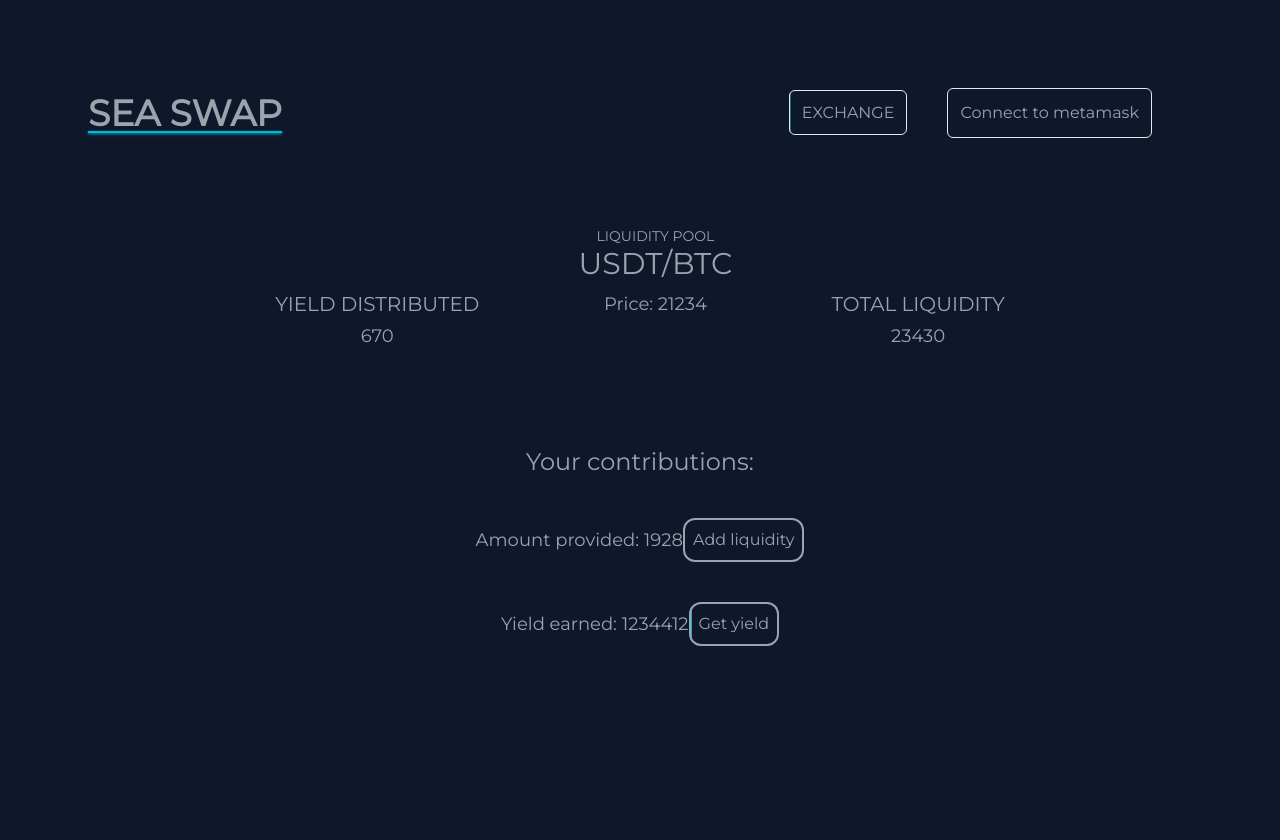
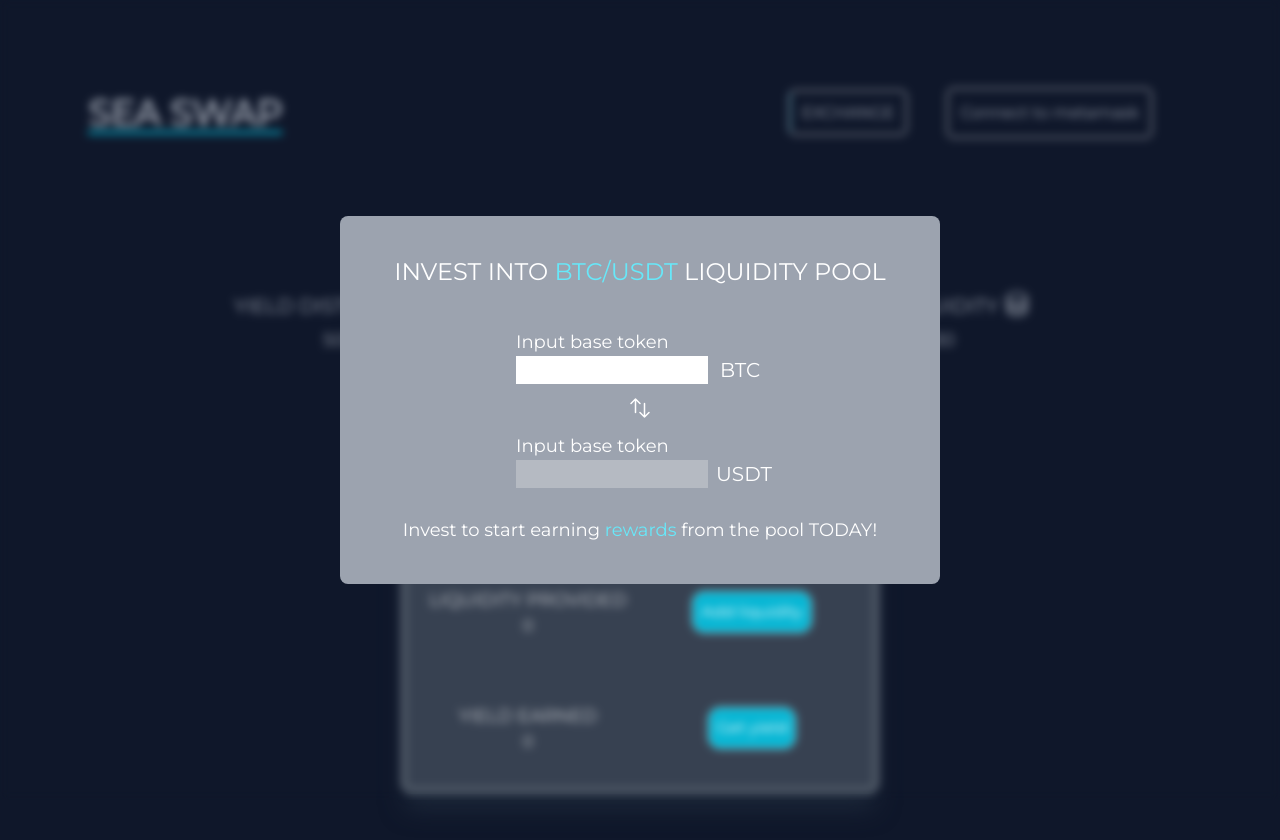
Before and after one commit to BChainbuddy/decentralizedExchange, a Next.js app: page /poolpage in a window 1280 px wide. Both pictures are taken after a click on the button "Add liquidity". Shown: the top 840 px of the page. Before the commit the page ends 800 px from the top, so only its background shows below. Built offline with nearby package versions, Linux system fonts and the light colour scheme.

Commit message:
upgraded the liquidity pool page

```diff
--- a/src/app/page.jsx
+++ b/src/app/page.jsx
@@ -43,7 +43,7 @@ export default function Home() {
         </div>
       </header>
       <main className="flex justify-center">
-        <div className="w-[450px] space-y-1 mt-16 py-10 text-gray-400 p-10 text-center flex flex-col rounded-xl shadow-2xl shadow-cyan-400">
+        <div className="w-[450px] space-y-1 mt-16 py-10 text-gray-400 p-10 text-center flex flex-col rounded-xl shadow-2xl shadow-cyan-500">
           <p className="text-2xl mb-4">Exchange Tokens</p>
           <div className="flex flex-col">
             <div>
--- a/src/app/poolpage/page.jsx
+++ b/src/app/poolpage/page.jsx
@@ -6,6 +6,7 @@ import Connect from "../../components/connectButton";
 import { useState, useRef, useEffect } from "react";
 import Link from "next/link";
 import { redirect } from "next/navigation";
+import Modal from "../../components/modal"
 
 const monserrat = Montserrat({
   subsets: ["latin"],
@@ -14,19 +15,21 @@ const monserrat = Montserrat({
 
 export default function poolPage() {
   const [connected, isConnected] = useState(false);
+  const [displayModal, setDisplayModal] = useState(false)
+  const [displayModal2, setDisplayModal2] = useState(false)
 
   function numberCounter() {
     let countingY = 0
     let countingL = 0
 
-    const totalYield = 670
+    const totalYield = 50000
     const liquidities = 23430
 
     let counter = setInterval(count, 1)
 
     function count() {
       const matches = document.querySelectorAll('.number')
-
+      if(matches.length > 0) {
         if(countingY + 100 <= totalYield) {
           countingY += 100
           matches[0].innerHTML = countingY
@@ -50,12 +53,14 @@ export default function poolPage() {
       }
 
       }
+  }
 
   useEffect(() => {
     numberCounter()
   }, [])
 
-  return ( <div className={monserrat.className}>
+  return (
+    <div className={monserrat.className}>
       <header className="justify-between flex flex-row items-center p-6">
         <div className="relative">
           <p className="text-gray-400 text-4xl font-bold">SEA SWAP</p>
@@ -72,33 +77,97 @@ export default function poolPage() {
         </div>
       </header>
       <main className="flex flex-col">
-        <section className="flex flex-row text-gray-400 justify-evenly px-28 mt-16">
-            <div  className="flex flex-col text-center mt-16 space-y-1">
+        <section className="flex flex-row text-gray-400 px-28 mt-16">
+            <div  className="flex flex-col text-center mt-16 space-y-1 w-1/3 ml-8">
+              <div className="flex flex-row items-center justify-center space-x-1">
                 <p className="text-xl">YIELD DISTRIBUTED</p>
+                  <svg xmlns="http://www.w3.org/2000/svg" fill="none" viewBox="0 0 24 24" strokeWidth={1.5} stroke="currentColor" className="w-7 h-7 mb-1">
+                    <path strokeLinecap="round" strokeLinejoin="round" d="M3 13.125C3 12.504 3.504 12 4.125 12h2.25c.621 0 1.125.504 1.125 1.125v6.75C7.5 20.496 6.996 21 6.375 21h-2.25A1.125 1.125 0 013 19.875v-6.75zM9.75 8.625c0-.621.504-1.125 1.125-1.125h2.25c.621 0 1.125.504 1.125 1.125v11.25c0 .621-.504 1.125-1.125 1.125h-2.25a1.125 1.125 0 01-1.125-1.125V8.625zM16.5 4.125c0-.621.504-1.125 1.125-1.125h2.25C20.496 3 21 3.504 21 4.125v15.75c0 .621-.504 1.125-1.125 1.125h-2.25a1.125 1.125 0 01-1.125-1.125V4.125z" />
+                  </svg>
+              </div>
               <p className="text-lg number">0</p>
             </div>
-            <div className="flex flex-col text-center">
+            <div className="flex flex-col text-center w-1/3">
               <p className="text-sm">LIQUIDITY POOL</p>
-              <p className="text-3xl">USDT/BTC</p>
+              <p className="text-3xl text-cyan-500">USDT/BTC</p>
               <p className="text-lg mt-2">Price: 21234</p>
             </div>
-            <div className="flex flex-col text-center mt-16 space-y-1">
-              <p className="text-xl">TOTAL LIQUIDITY</p>
+            <div className="flex flex-col text-center mt-16 space-y-1 w-1/3 mr-8">
+              <div className="flex flex-row items-center justify-center space-x-1">
+                <p className="text-xl">TOTAL LIQUIDITY</p><svg xmlns="http://www.w3.org/2000/svg" fill="none" viewBox="0 0 24 24" strokeWidth={1.5} stroke="currentColor" className="w-7 h-7 mb-1">
+                  <path strokeLinecap="round" strokeLinejoin="round" d="M20.25 6.375c0 2.278-3.694 4.125-8.25 4.125S3.75 8.653 3.75 6.375m16.5 0c0-2.278-3.694-4.125-8.25-4.125S3.75 4.097 3.75 6.375m16.5 0v11.25c0 2.278-3.694 4.125-8.25 4.125s-8.25-1.847-8.25-4.125V6.375m16.5 0v3.75m-16.5-3.75v3.75m16.5 0v3.75C20.25 16.153 16.556 18 12 18s-8.25-1.847-8.25-4.125v-3.75m16.5 0c0 2.278-3.694 4.125-8.25 4.125s-8.25-1.847-8.25-4.125" />
+                </svg>
+              </div>
               <p className="text-lg number">0</p>
             </div>
         </section>
-        <section className="flex flex-col text-gray-400 place-items-center mt-24 space-y-10">
-          <p className="text-center text-2xl">Your contributions:</p>
-          <div className="flex flex-row items-center">
-            <p className="text-lg">Amount provided: <span>1928</span></p>
-            <button className="border-2 border-gray-400 button rounded-xl p-2">Add liquidity</button>
+        <section className="flex flex-col text-white/75 place-items-center shadow-xl shadow-slate-800/90 mt-24 space-y-16  w-5/12 mx-auto py-8 px-2 rounded-xl bg-gray-700 border-8 border-gray-600">
+          <p className="text-center text-2xl text-white">YOUR CONTRIBUTIONS:</p>
+          <div className="flex flex-row items-center w-full">
+            <div className="w-1/2 text-center">
+              <p className="text-lg">LIQUIDITY PROVIDED</p>
+              <p className="text-base">0</p>
             </div>
-          <div className="flex flex-row items-center">
-            <p className="text-lg">Yield earned: <span>1234412</span></p>
-            <button className="border-2 border-gray-400 button rounded-xl p-2">Get yield</button>
+            <div className="flex justify-center w-1/2">
+              <button onClick={() => {
+                setDisplayModal(true)
+              }} className="transition ease-in-out duration-500 border bg-cyan-500 rounded-xl p-2 text-white hover:scale-110 hover:bg-cyan-700">Add liquidity</button>
+            </div>
+          </div>
+          <div className="flex flex-row items-center w-full">
+            <div className="w-1/2 text-center">
+              <p className="text-lg">YIELD EARNED</p>
+              <p className="text-base">0</p>
+            </div>
+            <div className="flex justify-center w-1/2">
+              <button onClick={() => {
+                setDisplayModal2(true)
+              }} className="transition ease-in-out duration-500 border bg-cyan-500 rounded-xl p-2 text-white hover:scale-110 hover:bg-cyan-700">Get yield</button>
+            </div>
           </div>
         </section>
       </main>
+      <Modal isVisible={displayModal} onClose={() => {
+        setDisplayModal(false)
+      }}>
+        <p className="text-center text-white text-2xl">INVEST INTO <span className="text-cyan-300">BTC/USDT</span> LIQUIDITY POOL</p>
+        <div className="mx-auto mt-10">
+          <p className="text-white text-lg">Input base token</p>
+          <div className="flex flex-row space-x-2">
+            <input></input>
+            <p className="text-white text-xl w-12 text-center">BTC</p>
+          </div>
+        </div>
+        <svg xmlns="http://www.w3.org/2000/svg" fill="none" viewBox="0 0 24 24" stroke-width="1.5" stroke="#FFFFFF" className="w-6 h-6 mx-auto mt-3">
+          <path stroke-linecap="round" stroke-linejoin="round" d="M3 7.5L7.5 3m0 0L12 7.5M7.5 3v13.5m13.5 0L16.5 21m0 0L12 16.5m4.5 4.5V7.5" />
+        </svg>
+        <div className="mx-auto mt-3">
+          <p className="text-white text-lg">Input base token</p>
+          <div className="flex flex-row space-x-2">
+            <input disabled></input>
+            <p className="text-white text-xl w-12 text-center">USDT</p>
+          </div>
+        </div>
+        <p className="text-center mt-7 text-white text-lg">
+          Invest to start earning <span className="text-cyan-300">rewards</span> from the pool TODAY!
+        </p>
+      </Modal>
+      <Modal isVisible={displayModal2} onClose={() => {
+        setDisplayModal2(false)
+      }}>
+        <p className="text-center text-white text-2xl">CLAIM THE <span className="text-cyan-300">REWARDS</span></p>
+        <div className="mx-auto text-white mt-10">
+          <p className="text-center text-xl">Unrealized rewards:</p>
+          <p className="text-center text-lg mt-0.5">124312412</p>
+        </div>
+        <button className="mt-12 mx-auto transition ease-in-out duration-500 border bg-cyan-500 rounded-xl p-2 text-white hover:scale-110 hover:bg-cyan-700">
+          CLAIM REWARDS
+        </button>
+        <div className="mx-auto text-white mt-12">
+          <p className="text-center text-xl">Realized rewards:</p>
+          <p className="text-center text-lg mt-0.5">12412135</p>
+        </div>
+      </Modal>
     </div>
   );
 }
--- a/src/components/input.jsx
+++ b/src/components/input.jsx
@@ -81,7 +81,7 @@ export default function Input({
           onChange={(e) => setInputAmount(e.target.value)}
         ></input>
         <button
-          className="border-2 rounded-r-md px-3 hover:bg-zinc-300"
+          className="transition ease-in-out duration-250 border-2 rounded-r-md px-3 hover:bg-zinc-300 hover:text-gray-600"
           onClick={openModal}
         >
           {chosenTokenInput.length > 6
--- /dev/null
+++ b/src/components/modal.jsx
@@ -0,0 +1,17 @@
+export default function Modal ({ isVisible, onClose, children }) {
+    if (!isVisible) return null
+
+    const close = e => {
+        if(e.target.id === "modal"){
+            onClose()
+        }
+    }
+
+    return (
+        <div id="modal" className="fixed inset-0 bg-opacity backdrop-blur-sm flex justify-center items-center" onClick={close}>
+            <div className="w-[600px] flex flex-col bg-gray-400 py-10 rounded-lg">
+                {children}
+            </div>
+        </div>
+    )
+}
--- a/src/components/output.jsx
+++ b/src/components/output.jsx
@@ -142,7 +142,7 @@ export default function Output({
           disabled
         ></input>
         <button
-          className="border-2 rounded-r-md px-3 hover:bg-zinc-300"
+          className="transition ease-in-out duration-250 border-2 rounded-r-md px-3 hover:bg-zinc-300 hover:text-gray-600"
           onClick={openModal}
         >
           {chosenTokenOutput.length > 6
```
Lines whose indentation alone changed are shown as unchanged.
